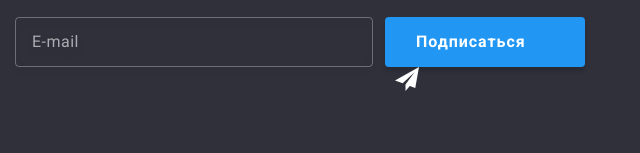
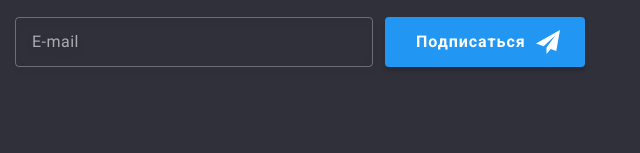
Before and after one commit to TatianaKh0301/TatianaKh0301-goit-markup-hw-06, a plain HTML site: page portfolio.html in a window 1280 px wide. Shown: the part 1729-1882 px from the top of the page, 640-1280 px from the left. Drawn offline with nearby package versions, Linux system fonts and the light colour scheme.

Commit message:
edit portfolio footer

```diff
--- a/portfolio.html
+++ b/portfolio.html
@@ -258,17 +258,17 @@
 
                 <div class="footer-mail">
                     <p class="footer-mail-text">Подпишитесь на рассылку</p>
-                    <div class="footer-mail-wrap">
+                    <form method="POST" class="footer-mail-wrap">
                         <input type="email" class="footer-input" name="footer-user-email" id="footer-user-email" placeholder="E-mail">
                         <div class="footer-btn-send-wrap">
                             <button type="submit" class="footer-btn-send">
                                 Подписаться
+                                <svg class="footer-btn-send-icon" width="24" height="24">
+                                    <use href="./images/icons/icons.svg#icon-send"></use>
+                                </svg>
                             </button>
-                            <svg class="footer-btn-send-icon" width="24" height="24">
-                                <use href="./images/icons/icons.svg#icon-send"></use>
-                            </svg>
                         </div>
-                    </div>
+                    </form>
                 </div>
             </div>
         </div>
```
